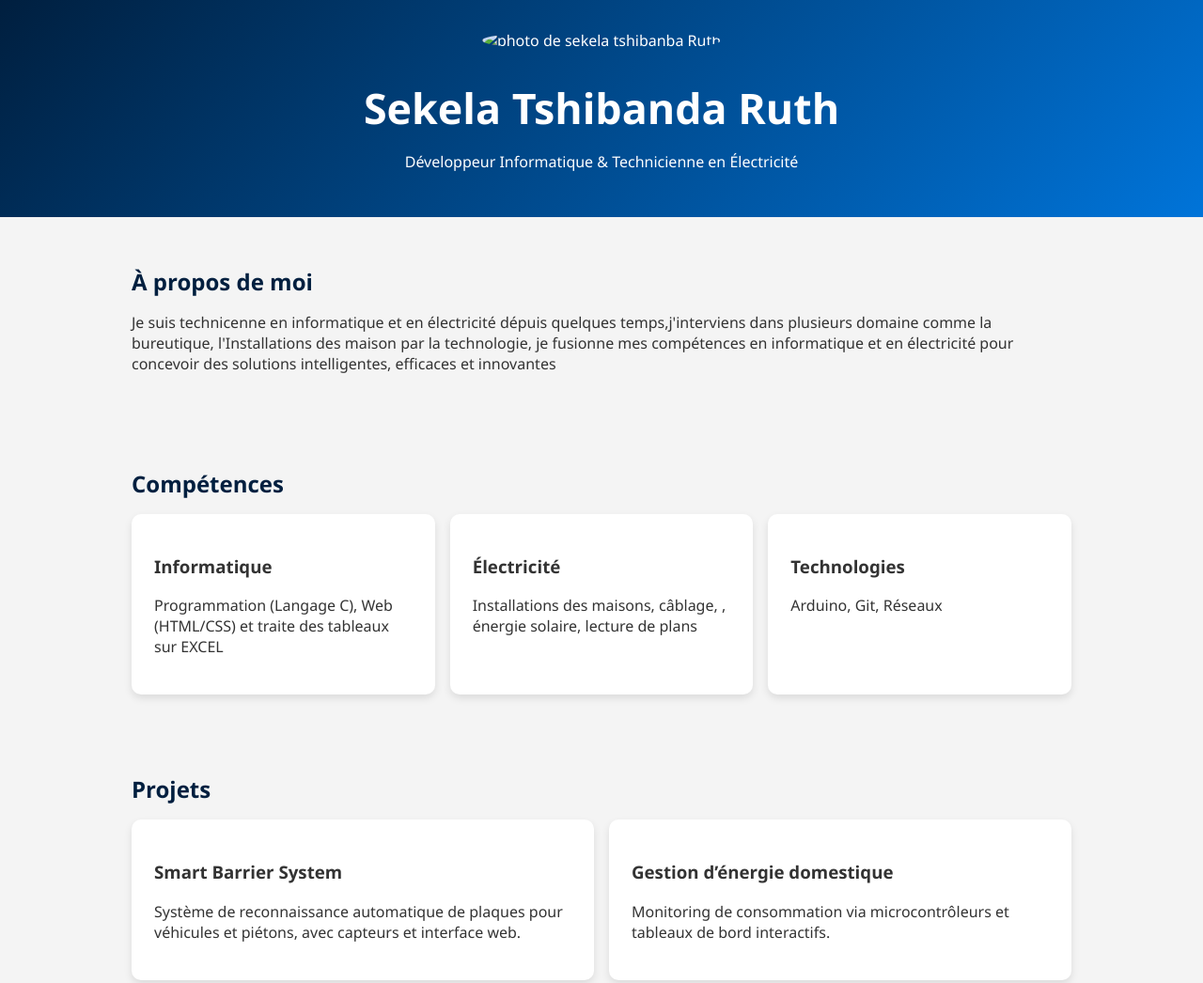
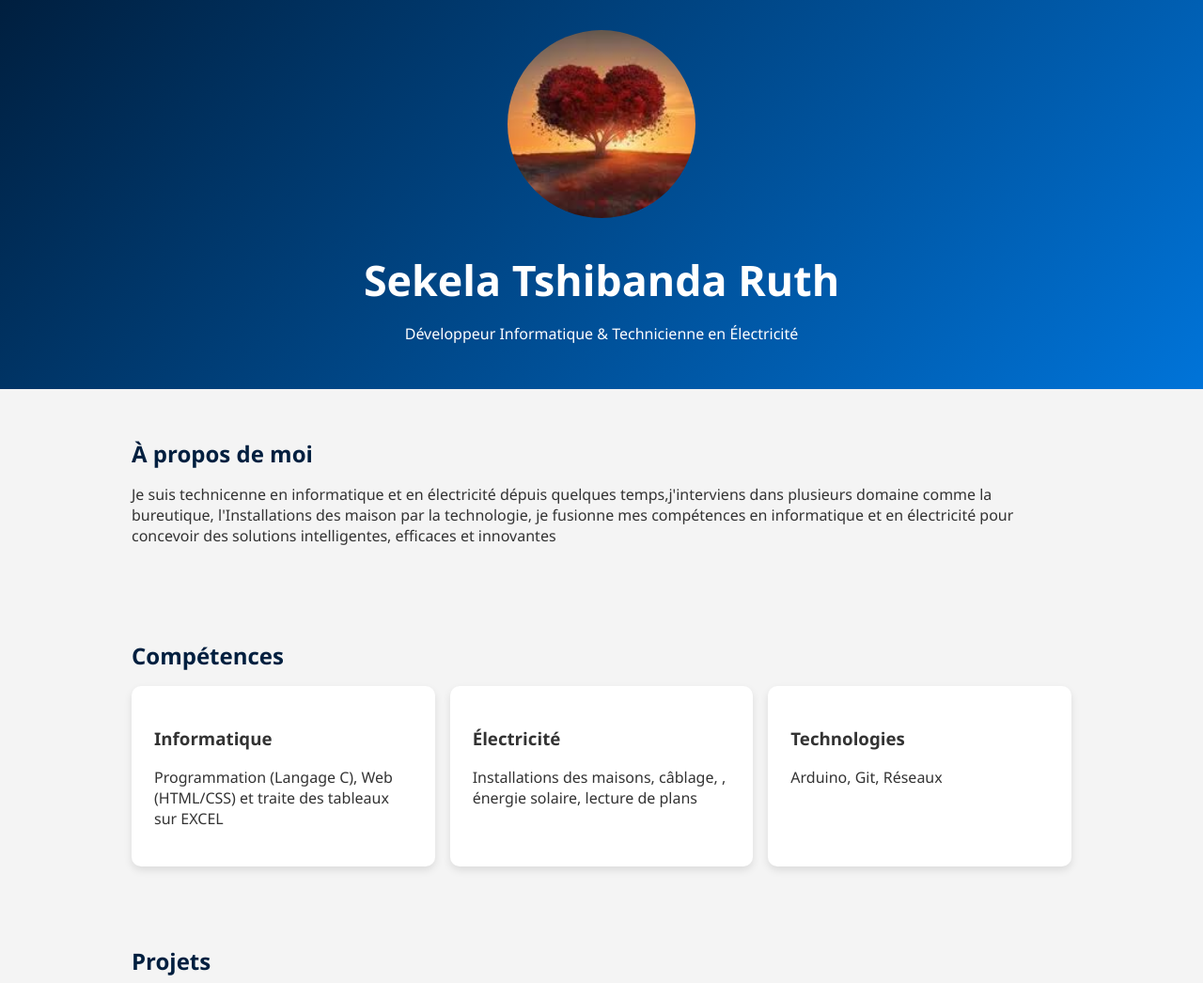
Before and after one commit to sekelamia/mon-portfolio, a plain HTML site: page index.html in a window 1280 px wide. Shown: the top 1046 px of the page at 94% size. Drawn offline with Linux system fonts and the light colour scheme.

Commit message:
Add files via upload

```diff
--- a/index.html
+++ b/index.html
@@ -11,7 +11,7 @@
 <body>
 
   <header>
-    <img src="c:\Users\hp\Downloads\Portfolio _ Sekela Tshibanda Ruth_files\programming-background-with-person-working-with-codes-computer.jpg" alt="photo de sekela tshibanba Ruth"style="border-radius:50%; height: 200px; width: 200px; object-fit: cover;">
+    <img src="./images.jpg" alt="photo de sekela tshibanba Ruth"style="border-radius:50%; height: 200px; width: 200px; object-fit: cover;">
     <h1>Sekela Tshibanda Ruth</h1>
     <p>Développeur Informatique & Technicienne en Électricité</p>
   </header>
```
